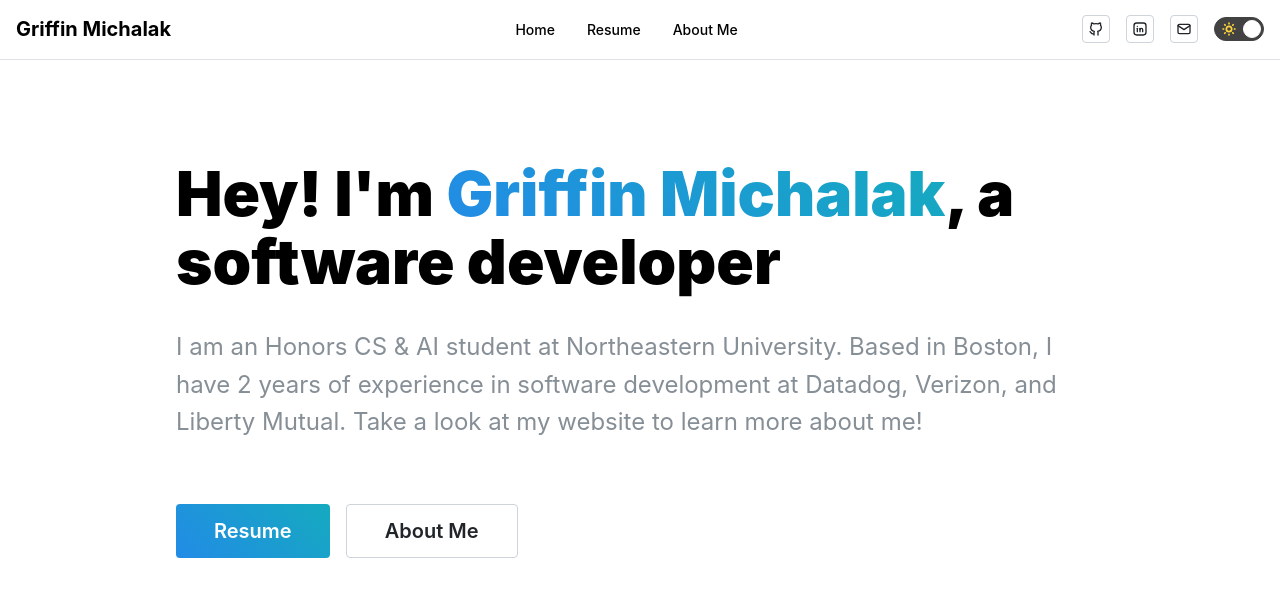
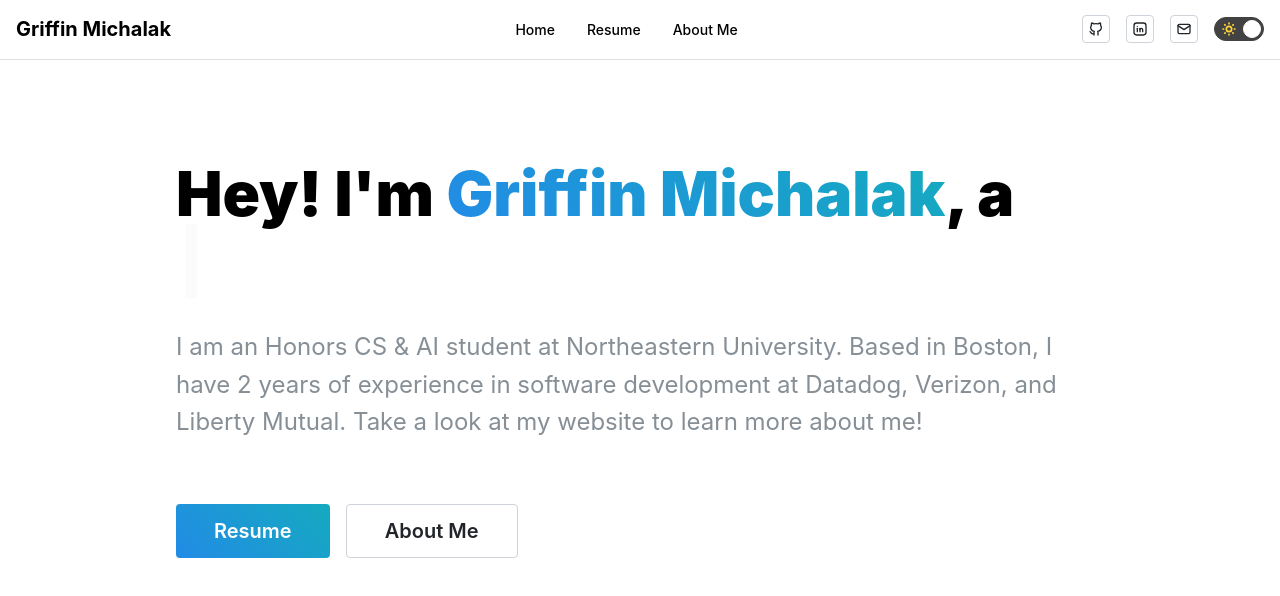
Before and after one commit to GriffinMichalak/gm-website, a Next.js app: page / in a window 1280 px wide. Shown: the top 596 px of the page. Built offline with nearby package versions, Linux system fonts and the light colour scheme.

Commit message:
feat: typewriter

```diff
--- a/components/Welcome/Welcome.tsx
+++ b/components/Welcome/Welcome.tsx
@@ -1,7 +1,10 @@
 import classes from './Welcome.module.scss';
+import { Typewriter } from 'react-simple-typewriter';
 import { Button, Container, Group, Text } from '@mantine/core';
+import { useMediaQuery } from '@mantine/hooks';
 
 export function Welcome() {
+  const isMobile = useMediaQuery('(max-width: 414px)');
   return (
     <div className={classes.wrapper}>
       <Container className={classes.inner}>
@@ -11,7 +14,25 @@ export function Welcome() {
             Griffin Michalak
           </Text>
           {', a '}
-          software developer
+          <br />
+          {isMobile ? (
+            'software engineer'
+          ) : (
+            <Typewriter
+              words={[
+                'software engineer',
+                'full-stack developer',
+                'musician',
+                'coffee enthusiast',
+                'saxophone aficionado',
+              ]}
+              loop={0}
+              typeSpeed={100}
+              deleteSpeed={100}
+              delaySpeed={2000}
+              cursor
+            />
+          )}
         </h1>
 
         <Text className={classes.description} c="dimmed">
--- a/package.json
+++ b/package.json
@@ -29,6 +29,7 @@
     "react": "19.0.0",
     "react-dom": "19.0.0",
     "react-router-dom": "^7.4.1",
+    "react-simple-typewriter": "^5.0.1",
     "sass": "^1.86.0"
   },
   "devDependencies": {
```
Also changed, not shown: 2 other files (tests, documents, lock files or other folders).
